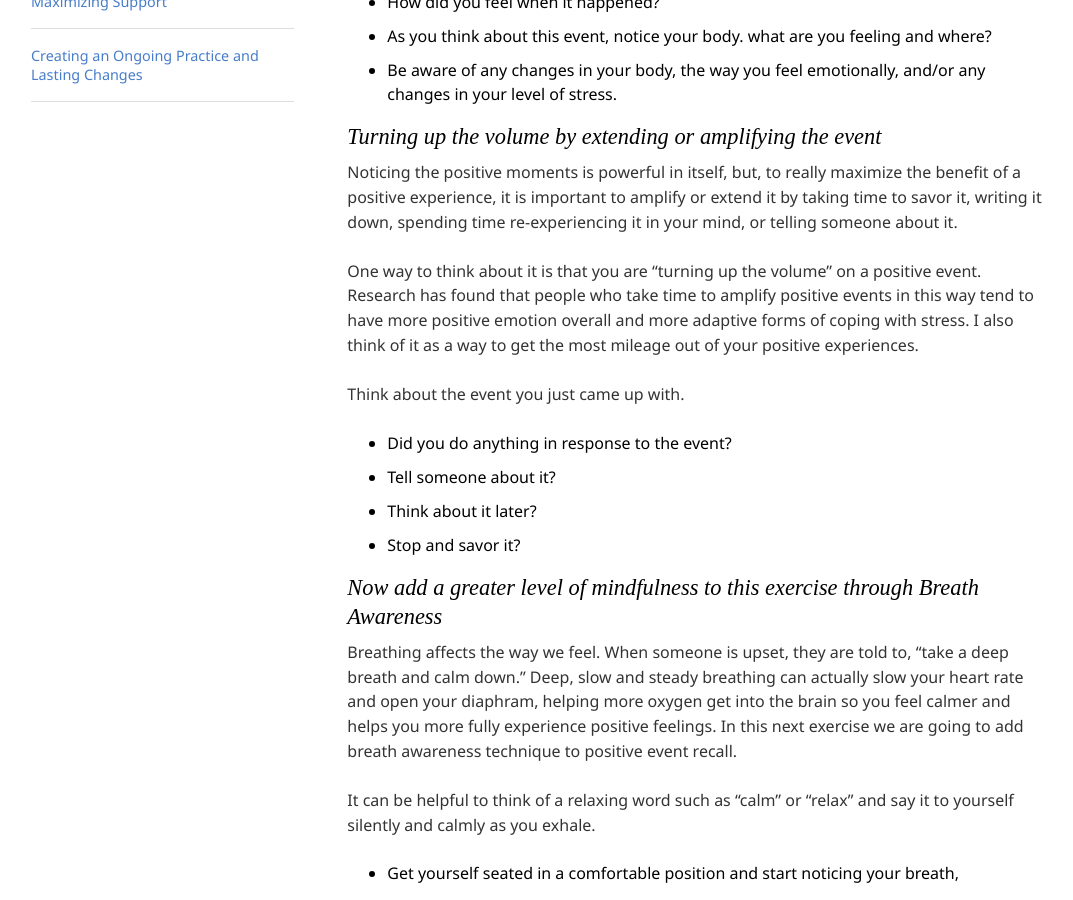
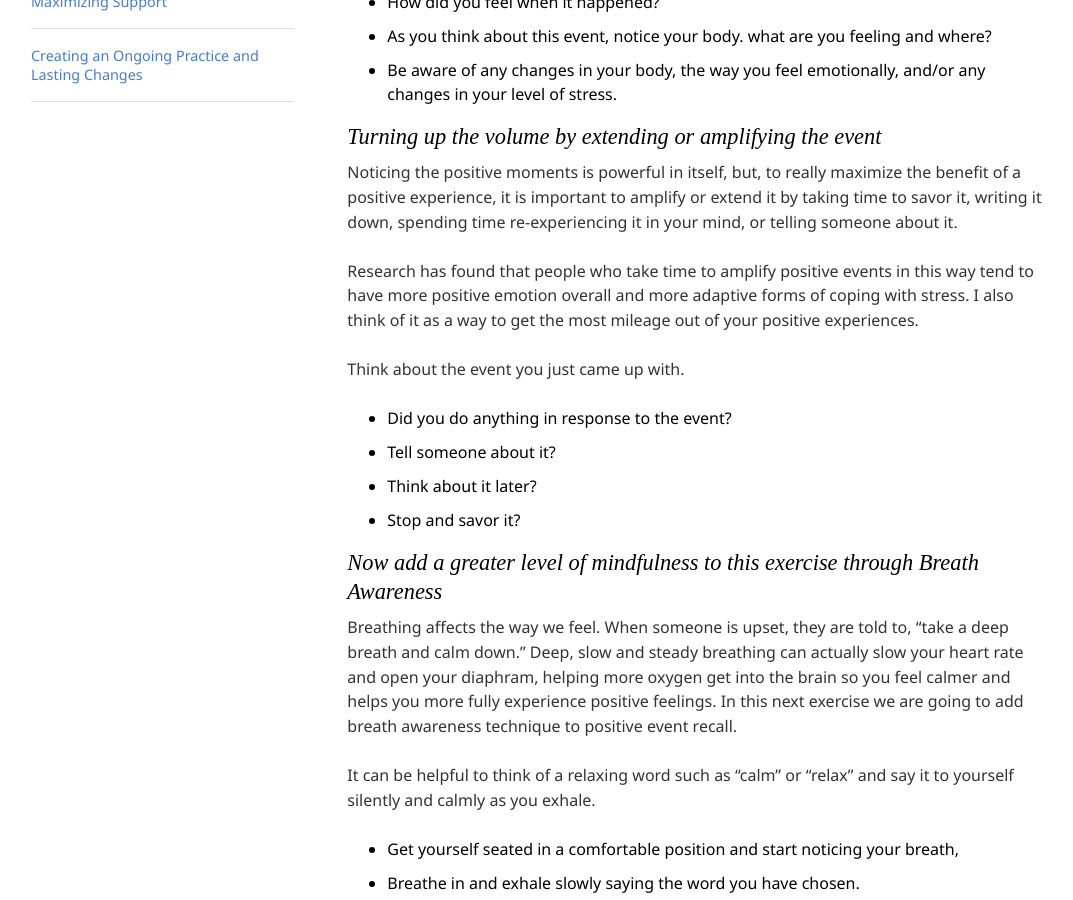
Before and after one commit to mtorres253/mtorres253.github.io, a Jekyll site: the page built from chapt-2/index.md, in a window 1280 px wide and 900 px high, scrolled down 807 px. Shown: the whole window, without its empty margins (69-1142 px from the left). Built offline with Jekyll 4.4.1, drawn with Linux system fonts in a browser that asks for light colours; nearby versions of some CDN libraries; some web fonts are replaced; comment, search, counter and statistics services are not loaded.

Commit message:
Update index.md

```diff
--- a/chapt-2/index.md
+++ b/chapt-2/index.md
@@ -24,7 +24,7 @@ Think about something that you did, or something that happened to you, that was
 ### Turning up the volume by extending or amplifying the event
 Noticing the positive moments is powerful in itself, but, to really maximize the benefit of a positive experience, it is important to amplify or extend it by taking time to savor it, writing it down, spending time re-experiencing it in your mind, or telling someone about it.
 
-One way to think about it is that you are "turning up the volume" on a positive event. Research has found that people who take time to amplify positive events in this way tend to have more positive emotion overall and more adaptive forms of coping with stress. I also think of it as a way to get the most mileage out of your positive experiences.
+Research has found that people who take time to amplify positive events in this way tend to have more positive emotion overall and more adaptive forms of coping with stress. I also think of it as a way to get the most mileage out of your positive experiences.
 
 Think about the event you just came up with.
 
```
